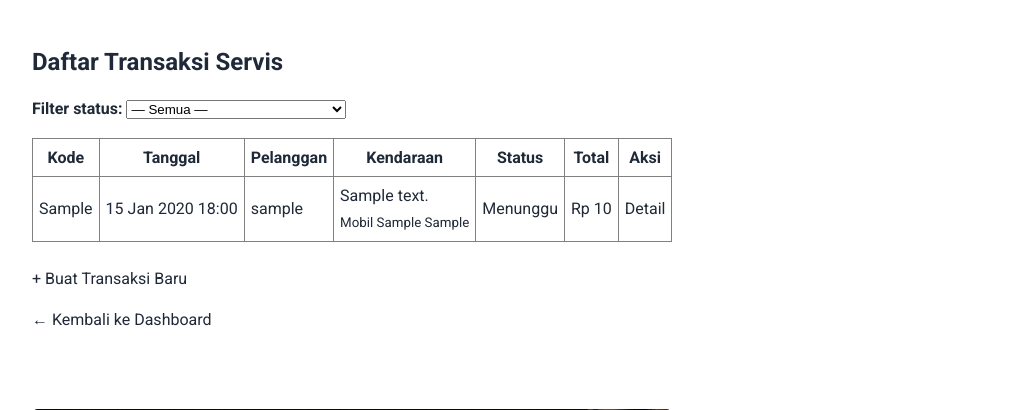
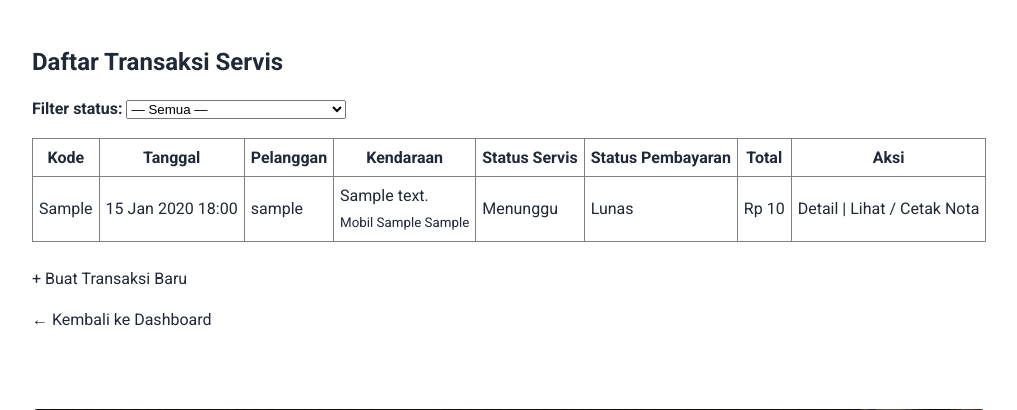
Before and after one commit to MRadjaNurAkbarA25/proyek-mk-pbo, a Django app: page /kasir/transaksi/ in a window 1280 px wide. Shown: the part 102-512 px from the top of the page, without its empty margins (108-1125 px from the left). Run offline with Django 5.2, Linux system fonts and the light colour scheme; a user stored in the database is signed in; tables that the repository leaves empty hold one stand-in row (values such as "Sample post").

Commit message:
baiki bagian pembayaran dan kasir

```diff
--- a/kasir/templates/kasir/transaksi_daftar.html
+++ b/kasir/templates/kasir/transaksi_daftar.html
@@ -25,7 +25,8 @@
                     <th>Tanggal</th>
                     <th>Pelanggan</th>
                     <th>Kendaraan</th>
-                    <th>Status</th>
+                    <th>Status Servis</th>
+                    <th>Status Pembayaran</th>
                     <th>Total</th>
                     <th>Aksi</th>
                 </tr>
@@ -52,9 +53,15 @@
                         {% else %}-{% endif %}
                     </td>
                     <td>{{ t.get_status_display }}</td>
+                    <td>{% if t.pembayaran %}Lunas{% else %}Belum Lunas{% endif %}</td>
                     <td>Rp {{ t.total_biaya|floatformat:0 }}</td>
                     <td>
                         <a href="{% url 'kasir_transaksi_detail' t.pk %}">Detail</a>
+                        {% if t.pembayaran %}
+                            | <a href="{% url 'pembayaran_nota' t.pembayaran.pk %}">Lihat / Cetak Nota</a>
+                        {% elif t.status == 'SELESAI' %}
+                            | <a href="{% url 'pembayaran_bayar' t.pk %}">Proses Pembayaran</a>
+                        {% endif %}
                     </td>
                 </tr>
             {% endfor %}
--- a/kasir/views_transaksi.py
+++ b/kasir/views_transaksi.py
@@ -21,6 +21,7 @@ from .forms import BuatTransaksiForm
 RELASI = (
     "pelanggan__user",
     "mekanik__user",
+    "pembayaran",
     "kendaraan__mobil",
     "kendaraan__motor",
     "kendaraan__truk",
--- a/pembayaran/views.py
+++ b/pembayaran/views.py
@@ -14,6 +14,9 @@ def bayar_transaksi(request, pk):
     transaksi = get_object_or_404(TransaksiServis, pk=pk)
     if request.method != "POST" and hasattr(transaksi, "pembayaran"):
         return redirect("pembayaran_nota", pk=transaksi.pembayaran.pk)
+    if transaksi.status != TransaksiServis.STATUS_SELESAI:
+        messages.error(request, "Pembayaran hanya dapat diproses untuk transaksi berstatus Selesai.")
+        return redirect("kasir_transaksi_detail", pk=transaksi.pk)
     if request.method == "POST":
         form = PembayaranForm(request.POST)
         if form.is_valid():
```
